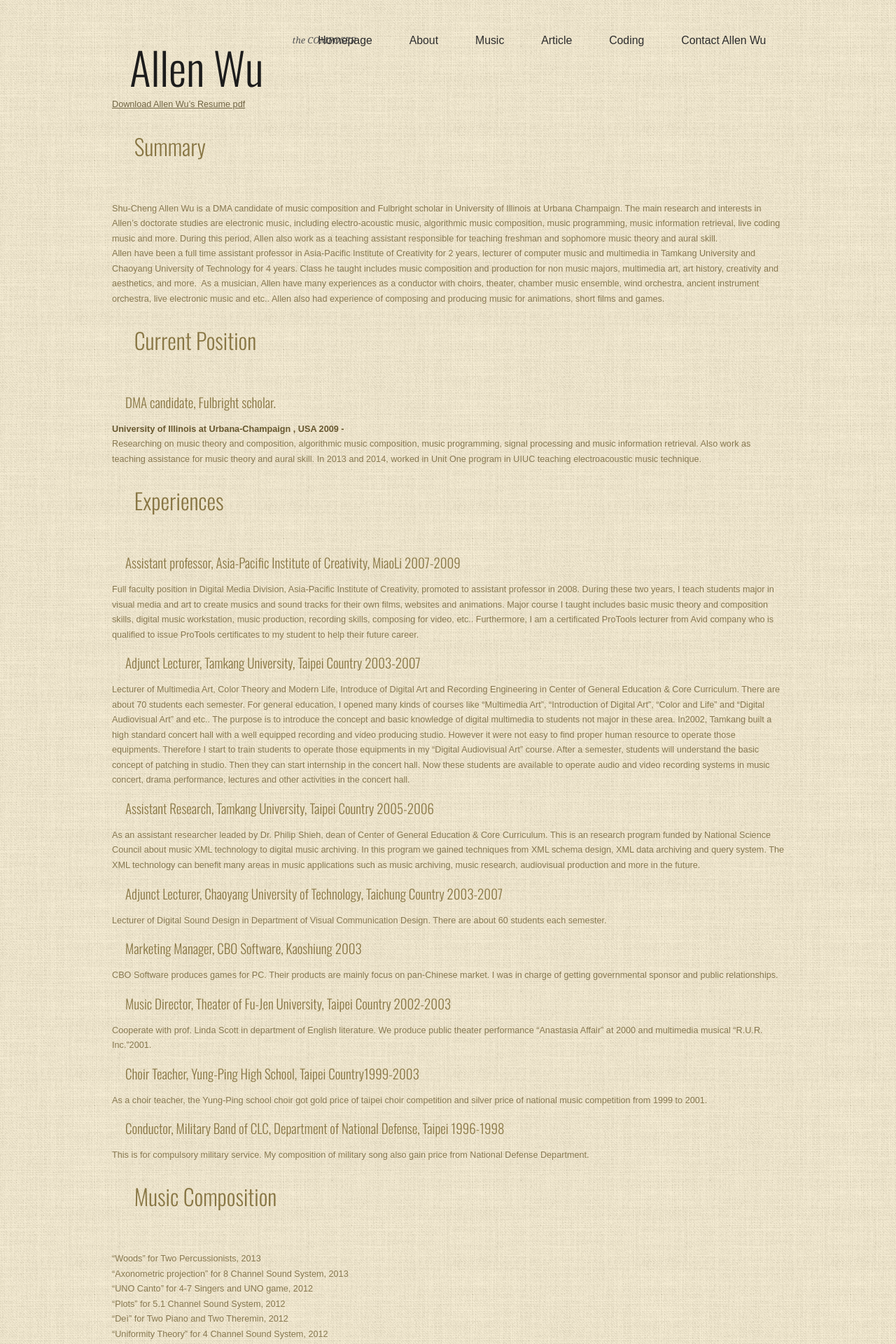
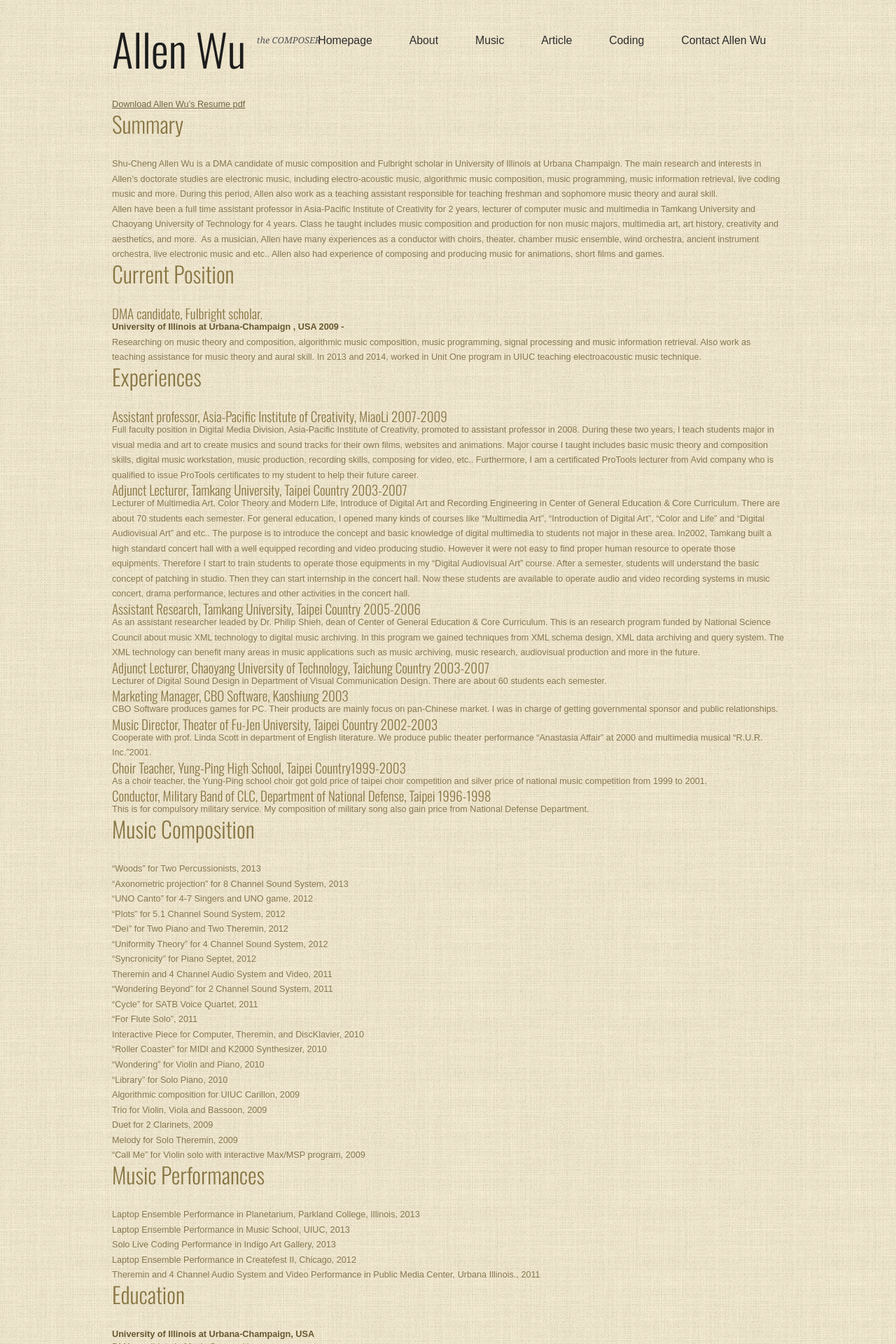
Before and after one commit to allenloves/allenloves.github.io, a Jekyll site: the page built from about.md, in a window 1280 px wide. Shown: the top 1920 px of the page at 70% size. Built offline with Jekyll 4.4.1, drawn with Linux system fonts in a browser that asks for light colours; nearby versions of some CDN libraries.

Commit message:
edit css

```diff
--- a/css/style.css
+++ b/css/style.css
@@ -20,7 +20,7 @@
 }
 
 h1, h2, h3 {
-	margin: 1em;
+	margin: 0.5em, 0em, 0em, 0em;
 	padding: 0em;
 	text-transform: none;
 	font-family: 'Oswald', sans-serif;
```
